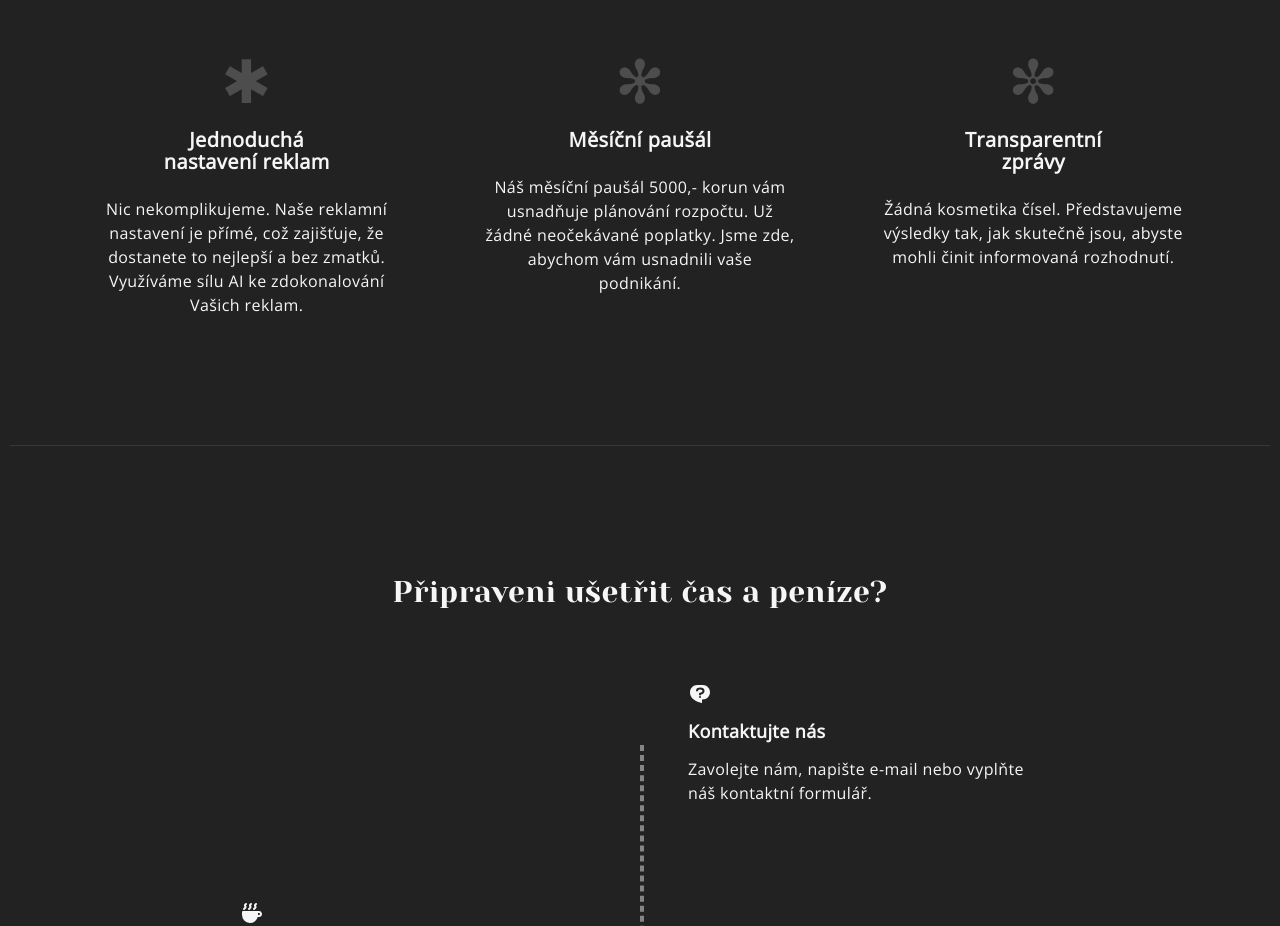
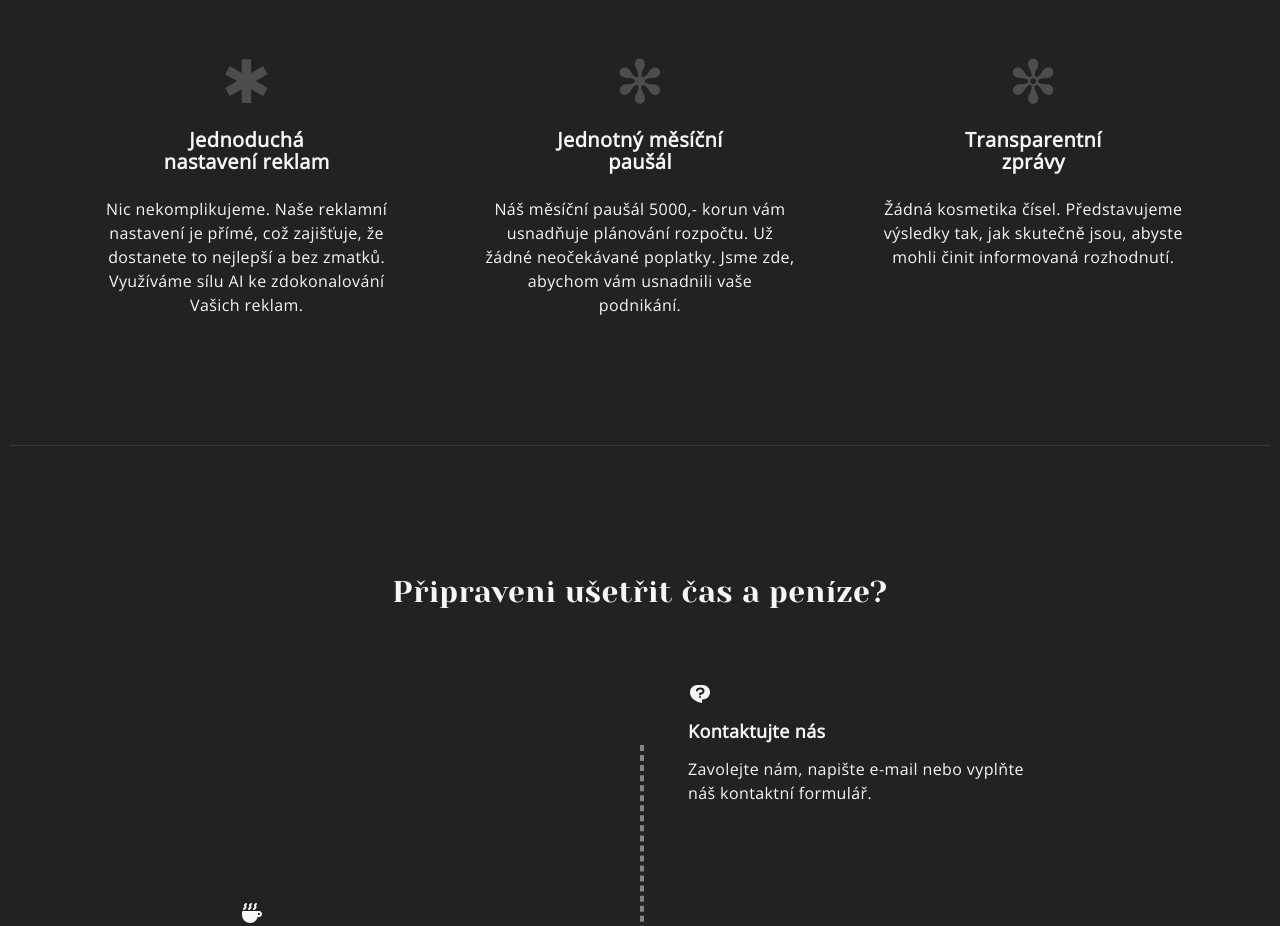
Before and after one commit to cvetmih/microagency, a Next.js app: page / in a window 1280 px wide. Shown: the part 1600-2526 px from the top of the page. Built offline with nearby package versions, Linux system fonts and the light colour scheme.

Commit message:
feature title

```diff
--- a/components/Features.js
+++ b/components/Features.js
@@ -9,7 +9,7 @@ const features = [
     },
 
     {
-        title: 'Měsíční paušál',
+        title: 'Jednotný měsíční paušál',
         body: 'Náš měsíční paušál 5000,- korun vám usnadňuje plánování rozpočtu. Už žádné neočekávané poplatky. Jsme zde, abychom vám usnadnili vaše podnikání.',
         character: <div>&#10043;</div>
     },
```
